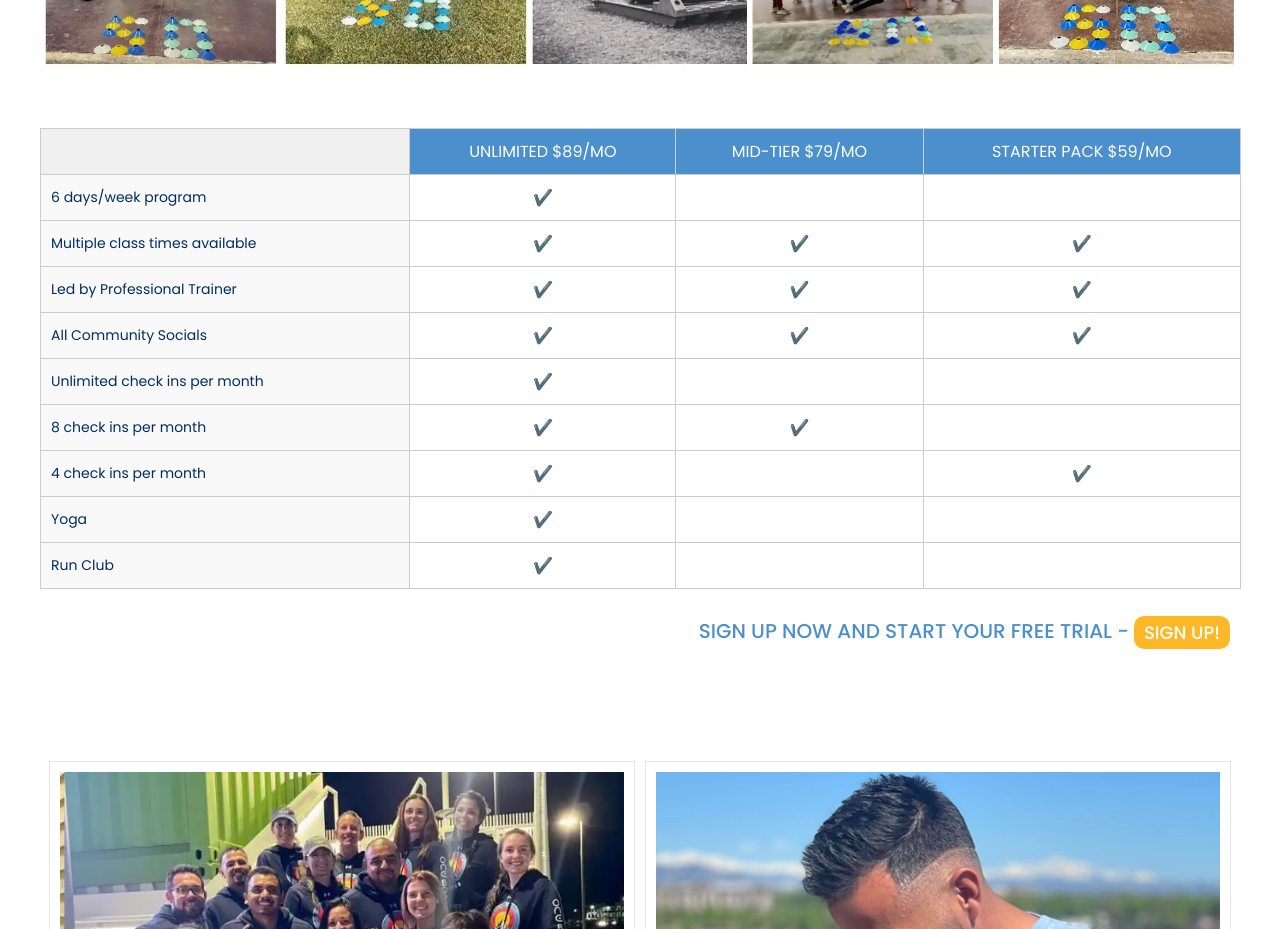
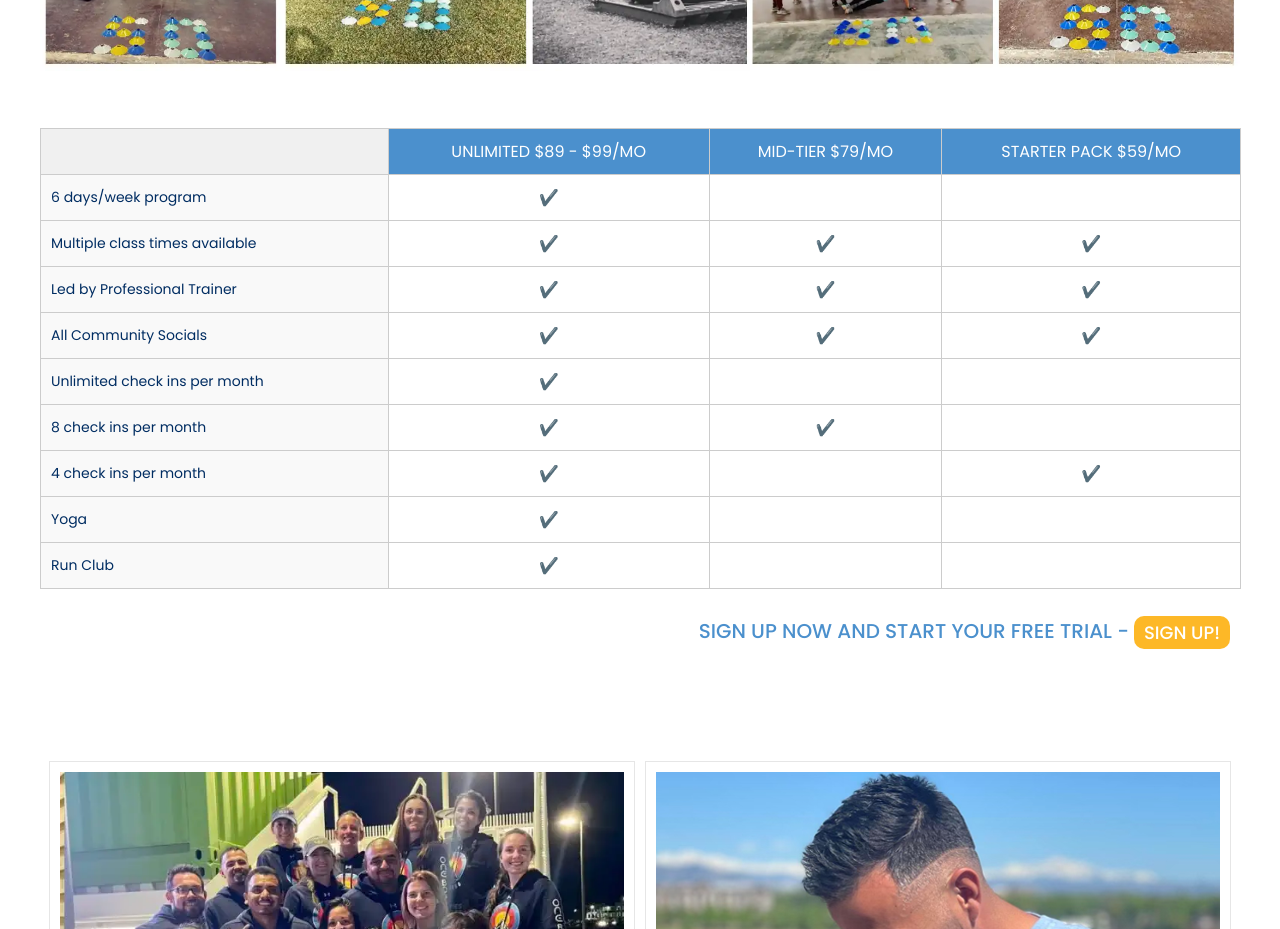
Before and after one commit to jpeazy22/onebody, a React (Create React App) app: page / in a window 1280 px wide. Shown: the part 1660-2589 px from the top of the page. Built offline with nearby package versions, Linux system fonts and the light colour scheme.

Commit message:
updated pricing

```diff
--- a/src/App.js
+++ b/src/App.js
@@ -267,7 +267,7 @@ const Fitness = () => {
                     <div className="features-table">
                     <div className="header-row">
                         <div className="feature-header"></div> {/* Empty top-left cell */}
-                        <div className="option-header">Unlimited $89/mo</div>
+                        <div className="option-header">Unlimited $89 - $99/mo</div>
                         <div className="option-header">Mid-Tier $79/mo</div>
                         <div className="option-header">Starter Pack $59/mo</div>
                     </div>
```
